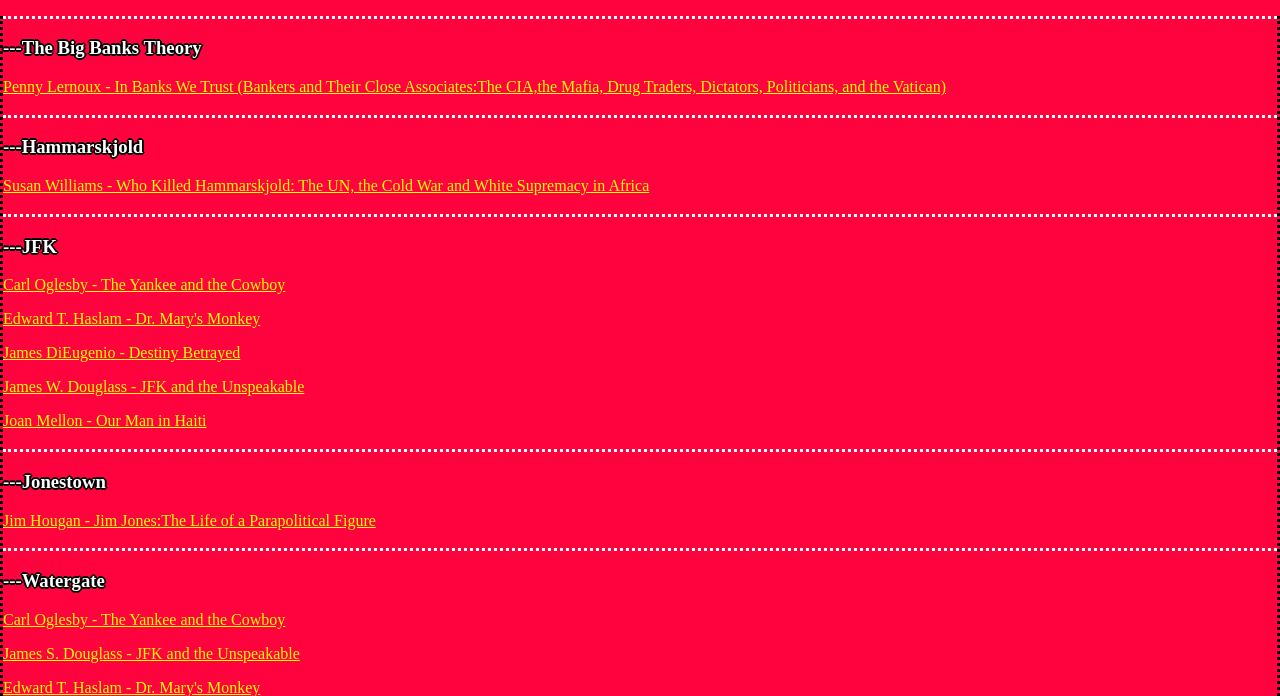
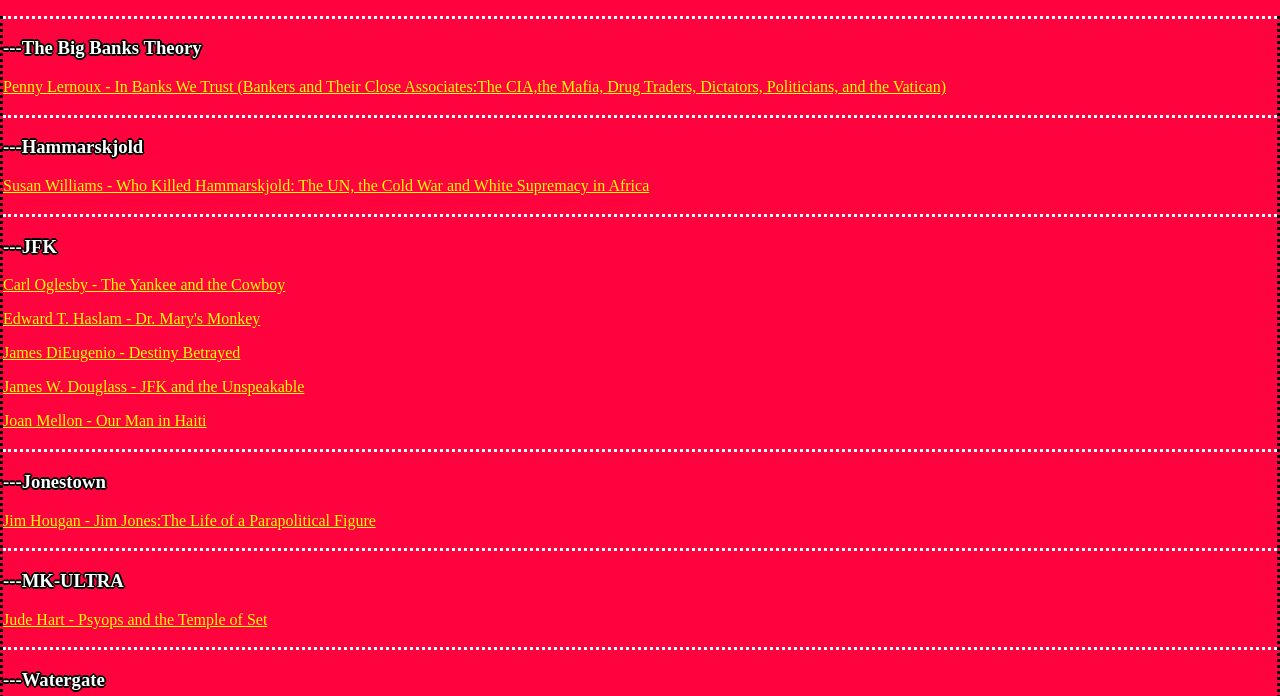
Before and after one commit to judewh00/E-LIBRARYSITE, a plain HTML site: page e-library website/portal.html in a window 1280 px wide. Shown: the part 104-800 px from the top of the page. Drawn offline with Linux system fonts and the light colour scheme.

Commit message:
Update portal.html

```diff
--- a/e-library website/portal.html
+++ b/e-library website/portal.html
@@ -20,6 +20,8 @@
    <p><a href="https://f004.backblazeb2.com/file/ResearchPDFsBooks/e-Library/Conspiracy+mega-portal/JFK/Our+Man+in+Haiti_+George+De+Moh+-+Joan+Mellen.epub"target="_blank">Joan Mellon - Our Man in Haiti</a></p>
   <div id=Jonestown><h3><p>---Jonestown</p></h3></div>
    <p><a href="https://f004.backblazeb2.com/file/ResearchPDFsBooks/e-Library/Conspiracy+mega-portal/Jonestown/Jonestown.+The+secret+life+of+Jim+Jones+a+parapolitical.pdf"target="_blank">Jim Hougan - Jim Jones:The Life of a Parapolitical Figure</a></p>
+  <div id=MK-ULTRA><h3><p>---MK-ULTRA</p></h3></div>
+   <p><a href="https://f004.backblazeb2.com/file/ResearchPDFsBooks/e-Library/Conspiracy+mega-portal/MK-Ultra/Jude+Hart+-+Psyops+and+the+Temple+of+Set.pdf"target="_blank">Jude Hart - Psyops and the Temple of Set</a></p>
   <div id=Watergate><h3><p>---Watergate</p></h3></div>
    <p><a href="https://f004.backblazeb2.com/file/ResearchPDFsBooks/e-Library/Conspiracy+mega-portal/Watergate/Carl+Oglesby+-+The+Yankee+and+Cowboy+War_+Conspiracies+from+Dallas+to+Watergate-Berkley+Publishing+Corporation+(1977).pdf">Carl Oglesby - The Yankee and the Cowboy</a></p>
    <p><a href="https://f004.backblazeb2.com/file/ResearchPDFsBooks/e-Library/Conspiracy+mega-portal/JFK/James+W.+Douglass+-+JFK+%26+the+Unspeakable_+Why+He+Died+%26+Why+It+Matters-Orbis+Books+(2011).epub"target="_blank">James S. Douglass - JFK and the Unspeakable</a></p>
```
